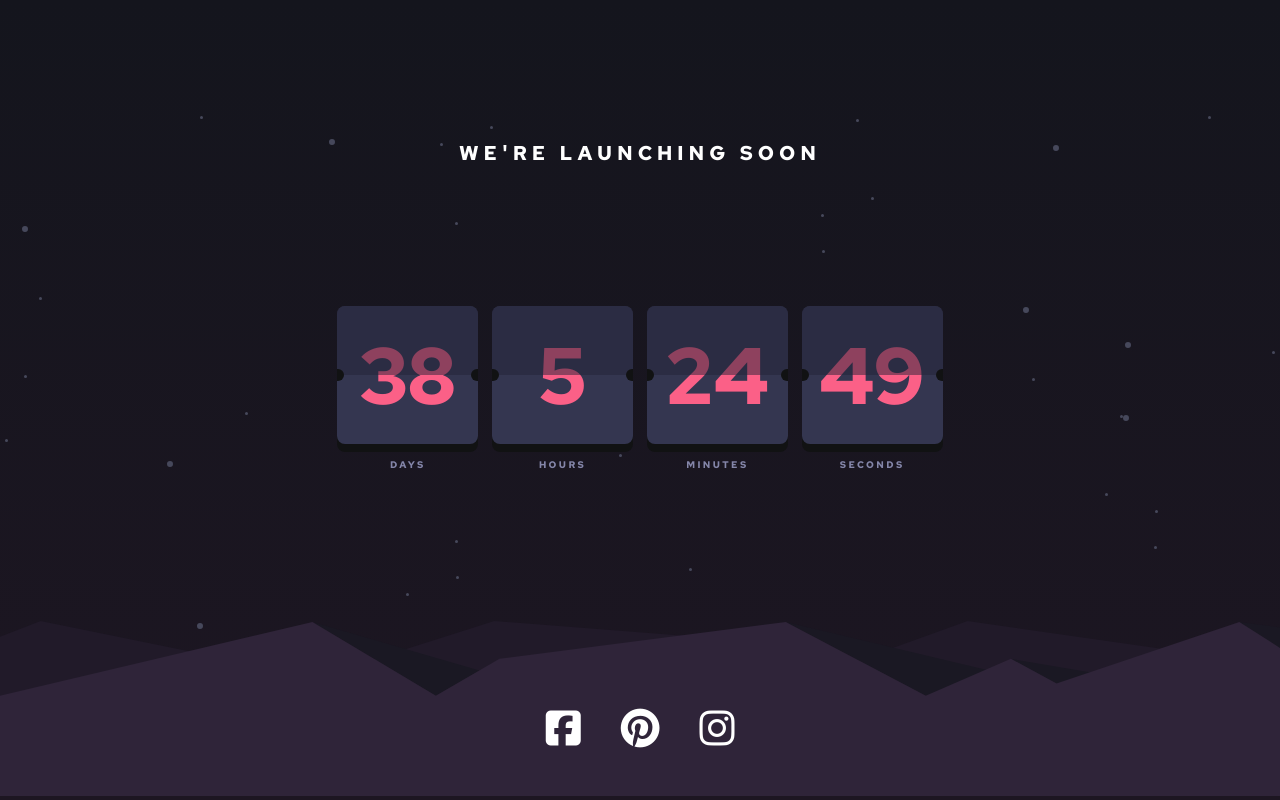
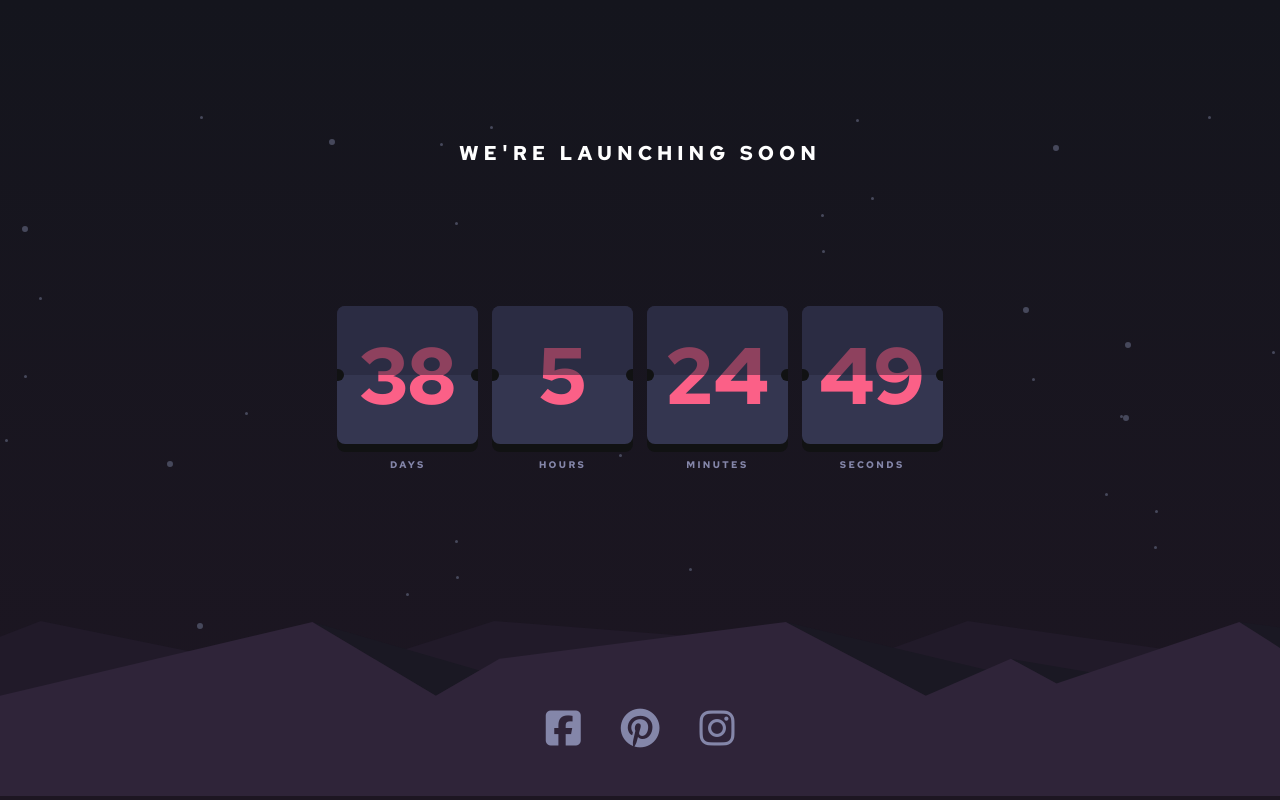
Before and after one commit to Dharmik48/fem-launch-countdown, a plain HTML site: page index.html in a window 1280 px wide. Drawn offline with Linux system fonts and the light colour scheme.

Commit message:
change social links color

```diff
--- a/style.css
+++ b/style.css
@@ -140,6 +140,7 @@ footer {
 	display: flex;
 	gap: 1em;
 	font-size: clamp(1rem, 3.5vw, 2.5rem);
+	color: var(--g-blue);
 	transform: translate(-50%, -50%);
 }
 
```
